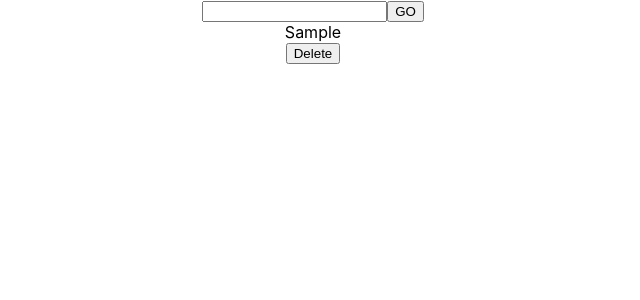
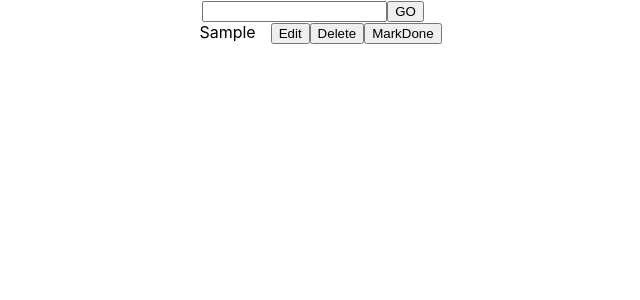
Before and after one commit to knightmate/TodoList, a React (Create React App) app: page / in a window 1280 px wide. Both pictures are taken after typing "Sample" into the empty fields and a click on the button "GO". Shown: the top 300 px of the page, without its empty margins (327-967 px from the left). Built offline with nearby package versions, Linux system fonts and the light colour scheme.

Commit message:
edit functinalality added

```diff
--- a/src/App.tsx
+++ b/src/App.tsx
@@ -46,8 +46,16 @@ const reducer=(preState:Todo[],Action:Action)=>{
 
        case Type.EDIT:{
         console.log(Type.EDIT+"---------")
-
-        return preState;
+      const updateState=  preState.map((item)=>{
+             if(item.id==Action.payload.id){
+               item.todo=Action.payload.todo
+               return item;
+             }
+             return item;
+        })
+        return[
+          ...updateState
+        ]
 
        };
 
--- a/src/Component/TodoItem/TodoItem.tsx
+++ b/src/Component/TodoItem/TodoItem.tsx
@@ -1,10 +1,47 @@
 import React from 'react';
+import { Action ,Type} from '../../App';
+import { Todo } from '../../model';
 
-const TodoItem = () => {
+interface Props{
+
+  itemData:Todo
+  dispatch:React.Dispatch<Action>
+}
+const TodoItem =({itemData,dispatch}:Props)=> {
+    const [isEdit,setEdit]=React.useState(false);
+    const [editData,seteditData]=React.useState("");
+
     return (
-        <div>
+        <form onSubmit={(event:React.FormEvent)=>{
 
-        </div>
+           event.preventDefault();
+           setEdit(false);
+            dispatch({
+                type:Type.EDIT,
+                payload:{
+                    ...itemData,
+                    todo:editData
+                }
+            });
+        }}>
+          {
+          isEdit?(
+            <input value={editData} onChange={(event)=>{
+                const val=event.target.value;
+                seteditData(val);
+            }}></input>
+          ):(
+            <span style={{margin:"15px"}}>{itemData.todo}</span>
+          )
+          }
+
+          <button type="button" onClick={()=>{
+              setEdit(true);
+              seteditData(itemData.todo);
+          }}>Edit</button>
+          <button>Delete</button>
+          <button>MarkDone</button>
+        </form>
     );
 };
 
--- a/src/Component/TodoList/TodoList.tsx
+++ b/src/Component/TodoList/TodoList.tsx
@@ -1,19 +1,15 @@
 import React from 'react';
 import { Action ,Type} from '../../App';
 import { Todo } from '../../model';
+import TodoItem from '../TodoItem/TodoItem';
 
 const TodoList = ({todoList,dispatch}:{todoList:Todo[],dispatch:React.Dispatch<Action>}) => {
     return (
         <div>
         {todoList.map((item)=>{
-            return(<> <div>{item.todo}</div>
-            <button onClick={()=>{
-               dispatch({
-                   type:Type.DELETE,
-                   payload:item
-               });
-            }}>Delete</button>
-            </>)
+            return(
+                <TodoItem itemData={item} dispatch={dispatch}></TodoItem>
+            )
 
         })}
         </div>
```
